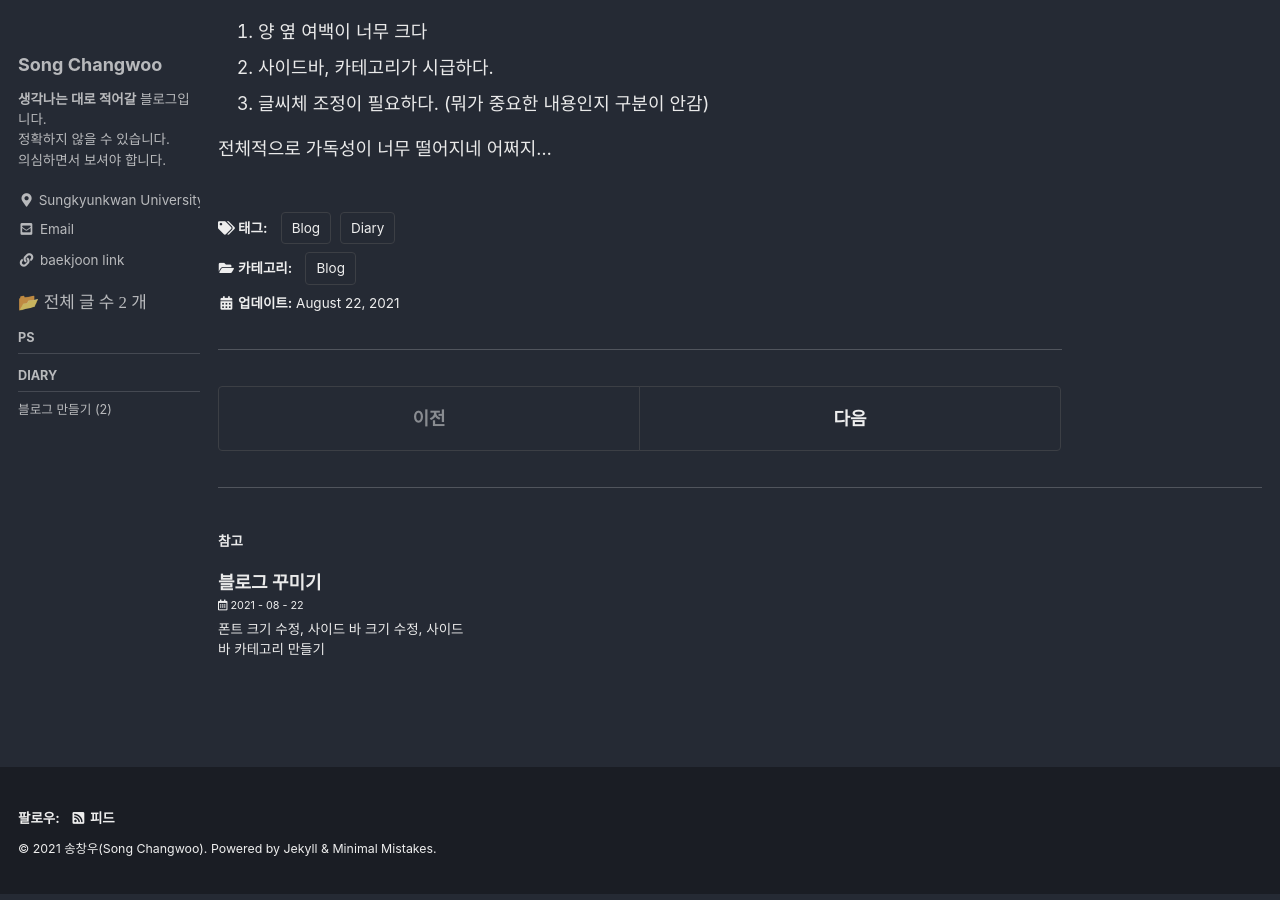
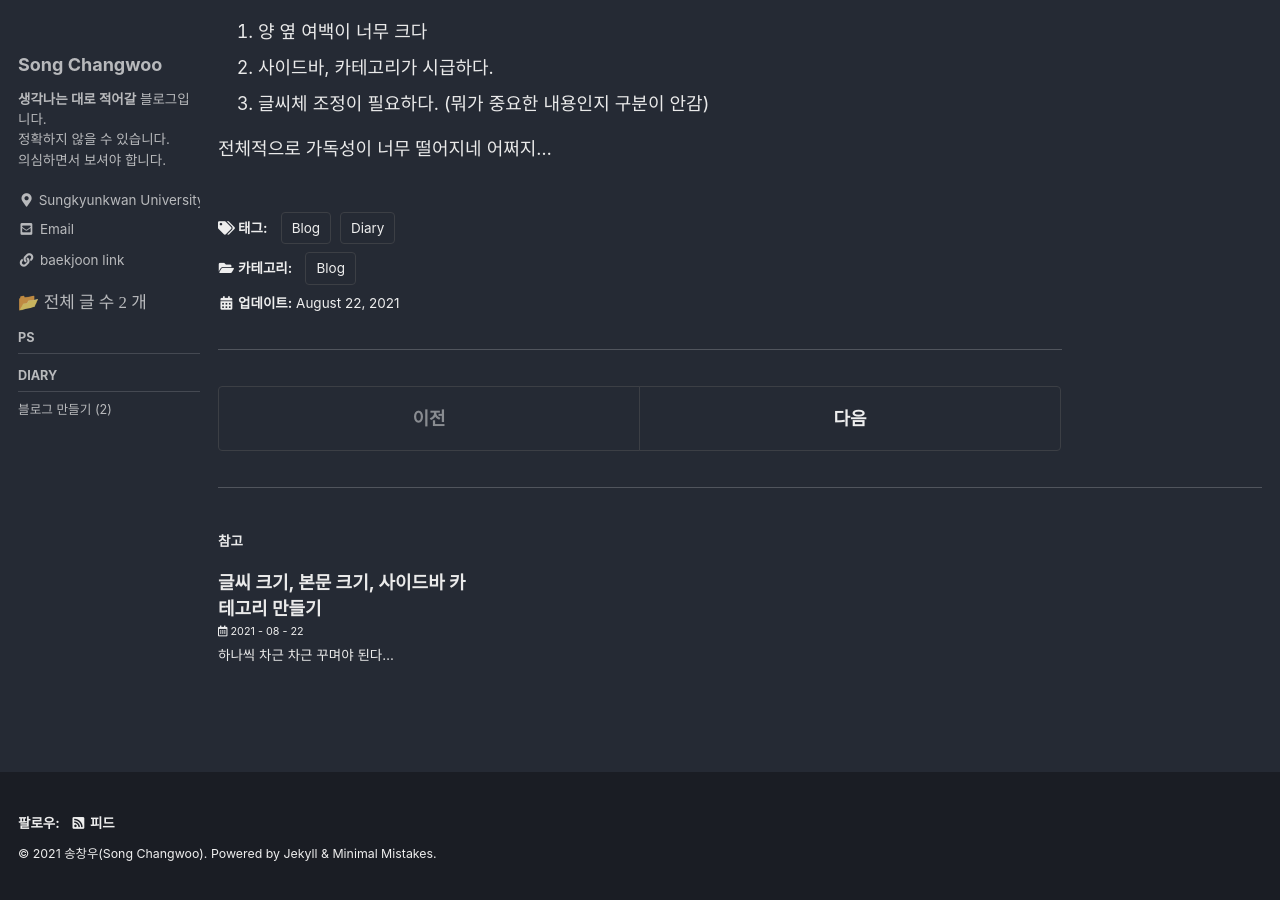
Before and after one commit to IsIthappy/IsIthappy.github.io, a Jekyll site: the page built from _posts/2021-08-21-makingblog.md, in a window 1280 px wide and 900 px high, scrolled down 2587 px. Built offline with Jekyll 4.4.1, drawn with Linux system fonts in a browser that asks for light colours; cached includes are drawn as plain includes; some of the changed text lies outside the part shown.

Commit message:
modify post title

```diff
--- a/_posts/2021-08-21-(1)diary.md
+++ b/_posts/2021-08-21-makingblog.md
@@ -1,5 +1,5 @@
 ---
-title: "블로그 탄생 과정"
+title: "블로그가 될 페이지 만들기, 기초 환경 세팅"
 excerpt: "하루종일 매달렸는데 겨우 기초 프로그램 쓰는 법만 익혔다.."
 
 categories:
--- a/_posts/2021-08-22-modifyblog1.md
+++ b/_posts/2021-08-22-modifyblog1.md
@@ -1,6 +1,6 @@
 ---
-title: "블로그 꾸미기"
-excerpt: "폰트 크기 수정, 사이드 바 크기 수정, 사이드바 카테고리 만들기"
+title: "글씨 크기, 본문 크기, 사이드바 카테고리 만들기"
+excerpt: "하나씩 차근 차근 꾸며야 된다..."
 
 categories:
     - Blog
```
